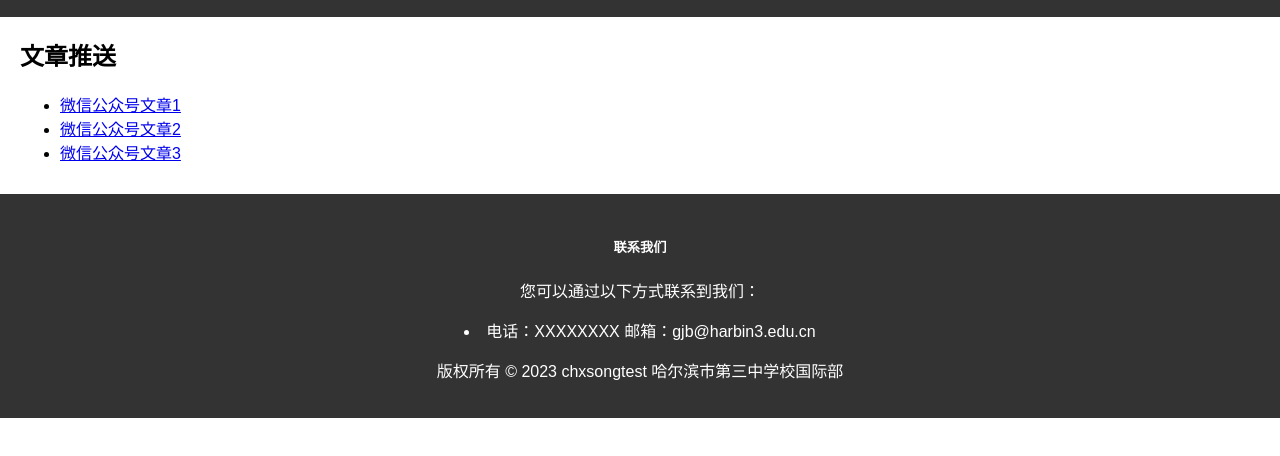
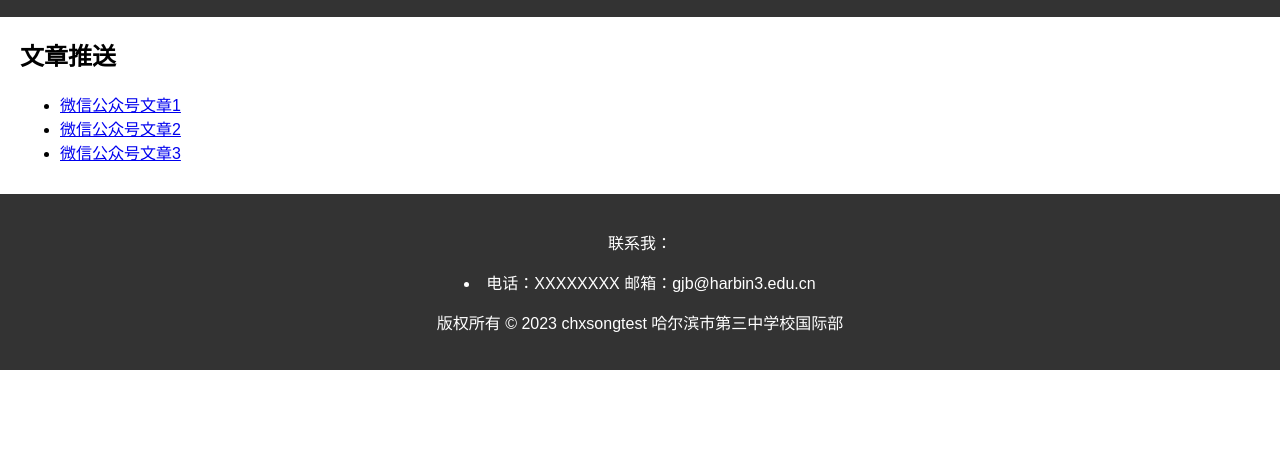
Before and after one commit to chxsong/chxsong.github.io, a plain HTML site: page docs/harbin3.html in a window 1280 px wide. Shown: the part 138-594 px from the top of the page. Drawn offline with Linux system fonts and the light colour scheme.

Commit message:
Update harbin3.html

```diff
--- a/docs/harbin3.html
+++ b/docs/harbin3.html
@@ -31,8 +31,7 @@
 		</section>
 	</main>
 	<footer>
-		<h5>联系我们</h5>
-			<p>您可以通过以下方式联系到我们：</p>
+		<p>联系我：</p>
 				<li>电话：XXXXXXXX 邮箱：gjb@harbin3.edu.cn</li>
 		<p>版权所有 © 2023 chxsongtest 哈尔滨市第三中学校国际部</p>
 	</footer>
```
